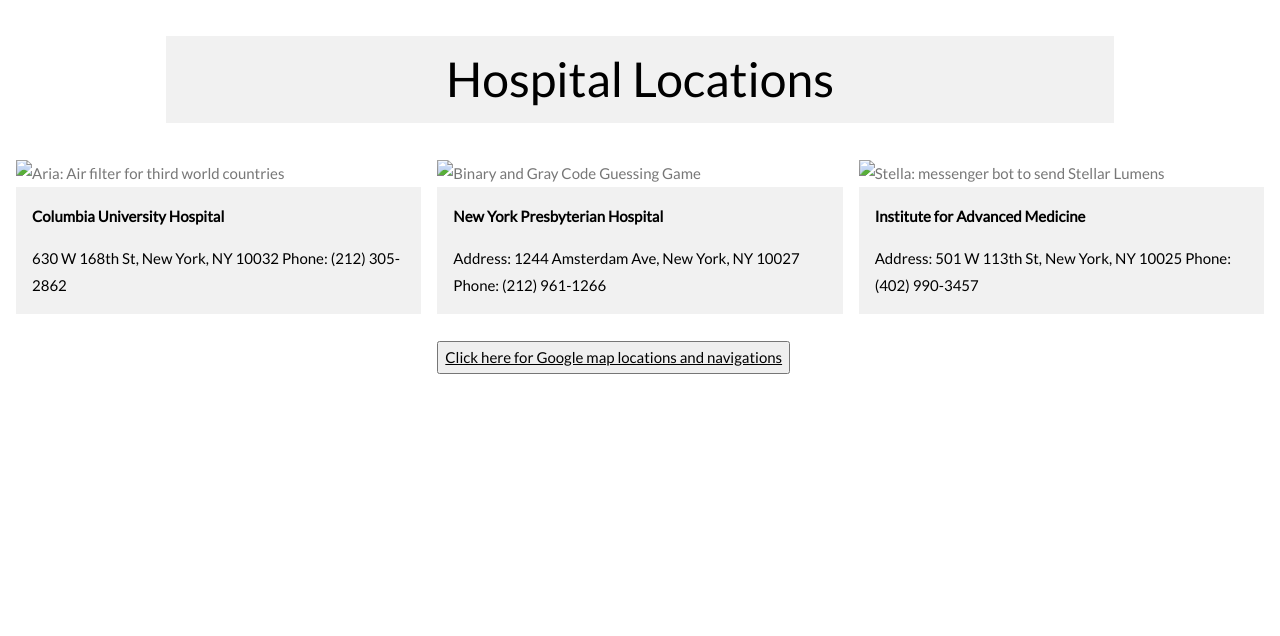
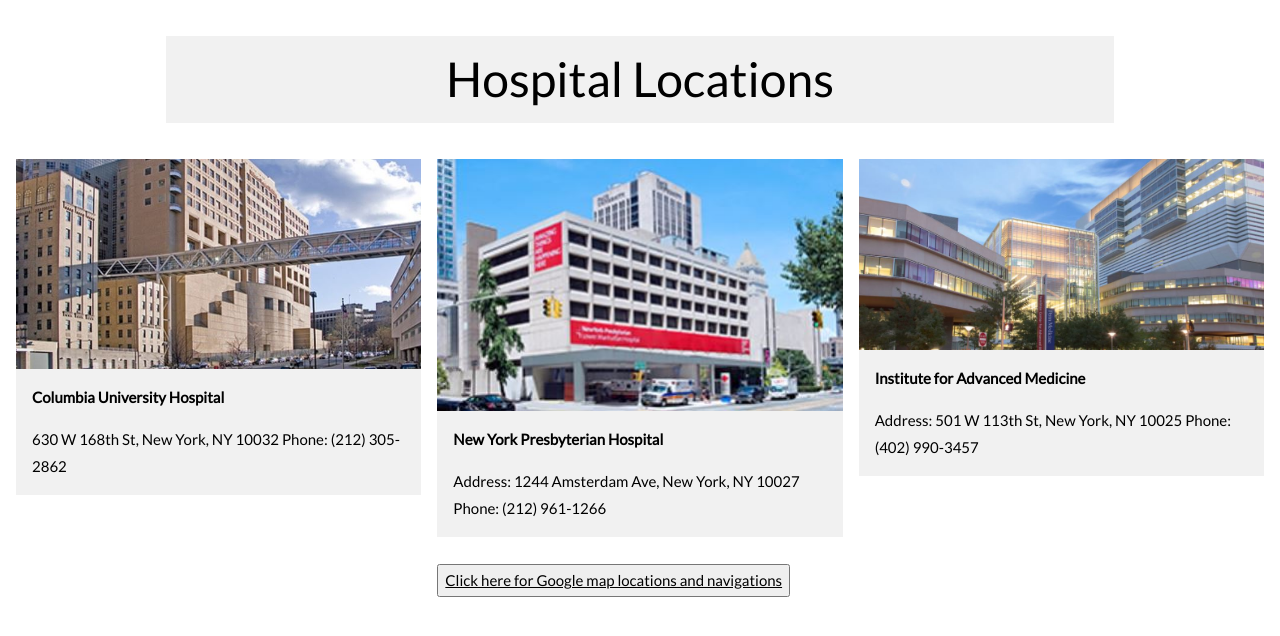
Before and after one commit to By2225/Health-Tap, a plain HTML site: page location1.html in a window 1280 px wide. Drawn offline with nearby package versions, Linux system fonts and the light colour scheme; a script that the page names is missing.

Commit message:
Update location1.html

```diff
--- a/location1.html
+++ b/location1.html
@@ -77,7 +77,7 @@
     <!-- First Photo Grid-->
      <div class="w3-row-padding">
       <div class="w3-third w3-container w3-margin-bottom">
-        <img src="columbia.jpg"  style="max-width:100%;" onclick="onClick(this)" class="w3-hover-opacity " alt="Aria: Air filter for third world countries">
+        <img src="Images/columbia.jpg"  style="max-width:100%;" onclick="onClick(this)" class="w3-hover-opacity " alt="Aria: Air filter for third world countries">
         <div class="w3-container w3-light-grey">
           <p><b>Columbia University Hospital</b></p>
 
@@ -86,7 +86,7 @@
         </div>
       </div>
       <div class="w3-third w3-container w3-margin-bottom">
-        <img src="pres.jpg"  style="max-width:100%"onclick="onClick(this)"  class="w3-hover-opacity" alt="Binary and Gray Code Guessing Game">
+        <img src="Images/pres.jpg"  style="max-width:100%"onclick="onClick(this)"  class="w3-hover-opacity" alt="Binary and Gray Code Guessing Game">
         <div class="w3-container w3-light-grey">
          <p><b>New York Presbyterian Hospital</b></p>
           <p>Address: 1244 Amsterdam Ave, New York, NY 10027
@@ -98,7 +98,7 @@
         <button onclick="myFunction()"><a href= "maps2.html">Click here for Google map locations and navigations</a></button>
       </div>
       <div class="w3-third w3-container">
-        <img src="gen.jpg"  style="max-width:100%; " onclick="onClick(this)" class="w3-hover-opacity" alt="Stella: messenger bot to send Stellar Lumens">
+        <img src="Images/gen.jpg"  style="max-width:100%; " onclick="onClick(this)" class="w3-hover-opacity" alt="Stella: messenger bot to send Stellar Lumens">
         <div class="w3-container w3-light-grey">
           <p><b>Institute for Advanced Medicine</b></p>
           <p>Address: 501 W 113th St, New York, NY 10025
```
